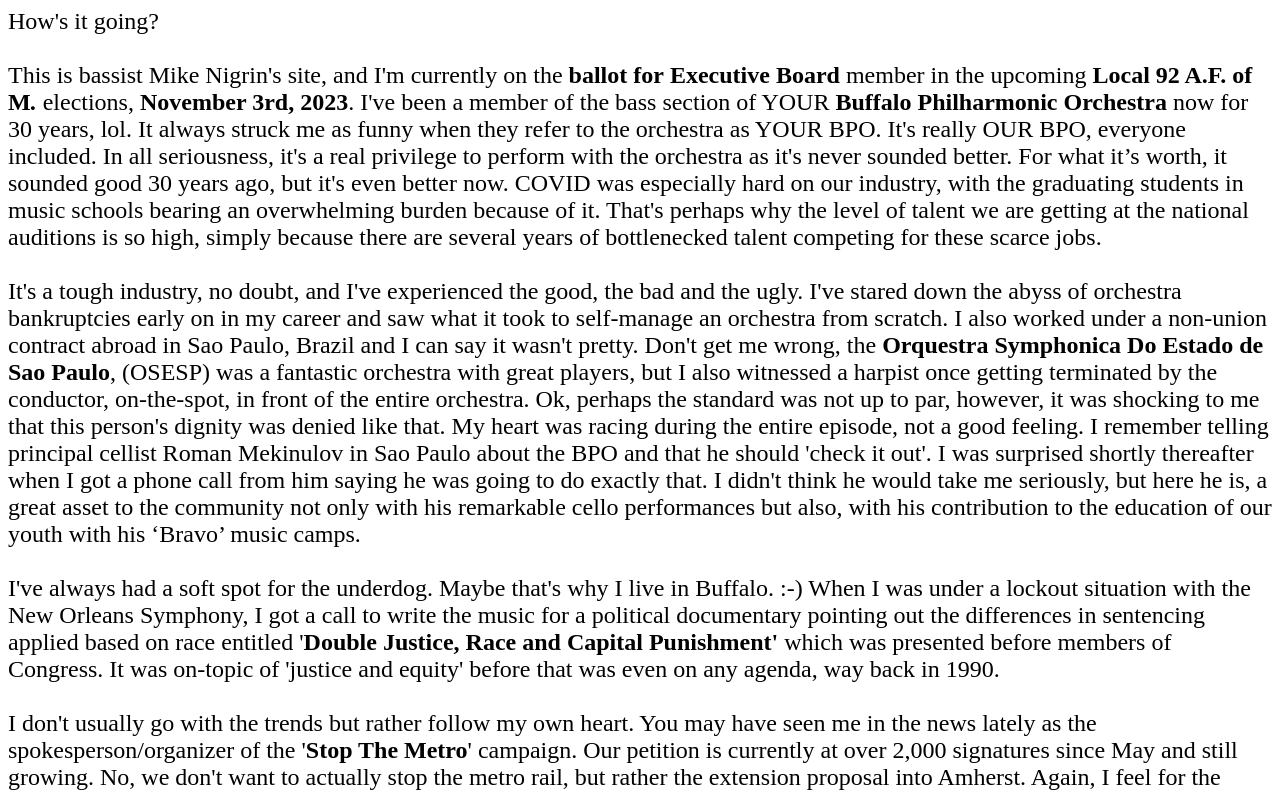
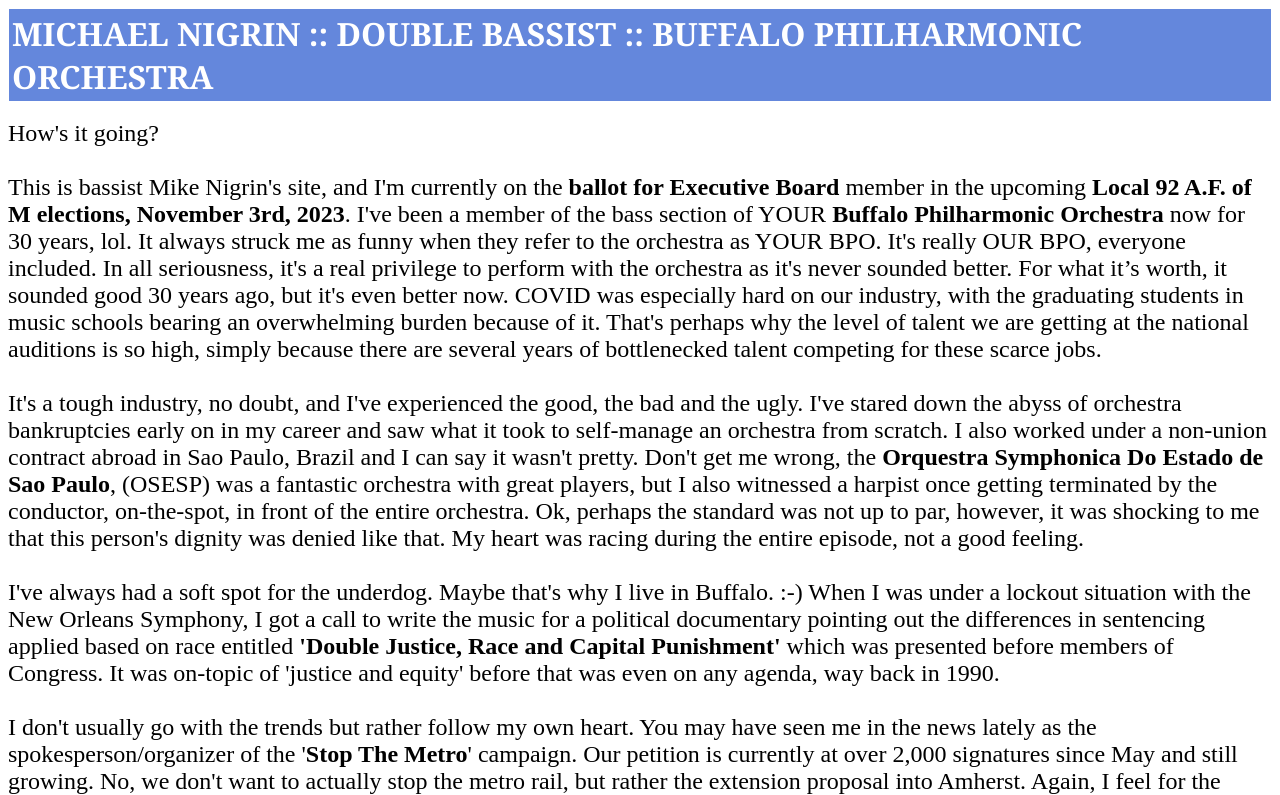
Before and after one commit to mnigrin/mnigrin.github.io, a plain HTML site: page index.html in a window 1280 px wide. Shown: the top 795 px of the page. Drawn offline with Linux system fonts and the light colour scheme.

Commit message:
Update index.html

```diff
--- a/index.html
+++ b/index.html
@@ -1,70 +1,45 @@
 <html>
-  <head>
+  <head> </head>
+  <body>
+  <table border="0" cellpadding="3" cellspacing="1" width="100%" bgcolor="white">
+		<tr>
+			<td colspan="4" bgcolor="#6487dc">
+			<font face="Georgia" size="6" color="#ffffff">
+				<b>MICHAEL NIGRIN :: DOUBLE BASSIST :: BUFFALO PHILHARMONIC ORCHESTRA</b>
+			</font>
+			</td>
+		</tr>
+   </table>
 
-  </head>
-  <body>
-    <font size="5">How's it going?<br><br>This
-    is bassist Mike Nigrin's site, and I'm currently on the <b>ballot
-    for</b> <b>Executive Board</b> member in the upcoming <b>Local 92 A.F. of M<i>.</i></b>
-    elections, <b>November 3rd, 2023</b>. I've been a member of the bass
-    section of YOUR <b>Buffalo Philharmonic Orchestra</b> now for 30 years,
-    lol. It always struck me as funny when they refer to the orchestra as YOUR
-    BPO. It's really OUR BPO, everyone included. In all seriousness, it's a
-    real privilege to perform with the orchestra as it's never sounded better.
-    For what it&#8217;s worth, it sounded good 30 years ago, but it's even better
-    now. COVID was especially hard on our industry, with the graduating
-    students in music schools bearing an overwhelming burden because of it.
-    That's perhaps why the level of talent we are getting at the national
-    auditions is so high, simply because there are several years of
-    bottlenecked talent competing for these scarce jobs.<br><br>It's a tough
-    industry, no doubt, and I've experienced the good, the bad and the ugly.
-    I've stared down the abyss of orchestra bankruptcies early on in my career
-    and saw what it took to self-manage an orchestra from scratch. I also
-    worked under a non-union contract abroad in Sao Paulo, Brazil and I can
-    say it wasn't pretty. Don't get me wrong, the <b>Orquestra Symphonica Do
-    Estado de Sao Paulo</b>, (OSESP) was a fantastic orchestra with great
-    players, but I also witnessed a harpist once getting terminated by the
-    conductor, on-the-spot, in front of the entire orchestra. Ok, perhaps the
-    standard was not up to par, however, it was shocking to me that this
-    person's dignity was denied like that. My heart was racing during the
-    entire episode, not a good feeling. I remember telling principal cellist
-    Roman Mekinulov in Sao Paulo about the BPO and that he should 'check it
-    out'. I was surprised shortly thereafter when I got a phone call from him
-    saying he was going to do exactly that. I didn't think he would take me
-    seriously, but here he is, a great asset to the community not only with
-    his remarkable cello performances but also, with his contribution to the
-    education of our youth with his &#8216;Bravo&#8217; music camps.<br><br>I've
-    always had a soft spot for the underdog. Maybe that's why I live in
-    Buffalo. :-) When I was under a lockout situation with the New Orleans
-    Symphony, I got a call to write the music for a political documentary
-    pointing out the differences in sentencing applied based on race entitled '<b>Double
-    Justice, Race and Capital Punishment'</b> which was presented before
-    members of Congress. It was on-topic of 'justice and equity' before that
-    was even on any agenda, way back in 1990.<br><br>I don't usually go with
-    the trends but rather follow my own heart. You may have seen me in the
-    news lately as the spokesperson/organizer of the '<b>Stop The Metro</b>'
-    campaign. Our petition is currently at over 2,000 signatures since May and
-    still growing. No, we don't want to actually stop the metro rail, but
-    rather the extension proposal into Amherst. Again, I feel for the
-    community and the destruction that it would bring to home and businesses
-    along the route of the proposed rail. I see the lack or ridership that
-    currently exists and also recognize that big influences are pushing for
-    those short-term federal dollars, and the little folks (area family-owned
-    businesses) would get crushed and county residents levied with more
-    transit taxes long-term, even though there isn't a demonstrable need for
-    rail and expanded bus would serve the community just fine. I've gotten
-    emails threatening physical violence and have been called derogatory names
-    publicly, all on account of this. CRAZY!<br><br>I'm also on my HOA board
-    of 82 units. I always 'listen' to our community members and give them the
-    benefit of the doubt until proven otherwise, and understand the importance
-    of coming to consensus and being amenable all through the process, but
-    also not shy to call someone or something out.<br><br>I have three
-    advanced education degrees, two in music performance, and one in computer
-    engineering and run my own data mining business on top of performing with
-    the Buffalo Philharmonic as well as the Sarasota Orchestra (part time).<br><br>If
-    there's any issues that concern you about OUR Local, or have questions, or
-    just want to chat, please feel free to send an email
-    using the contact info down below my signature.<br><br>Thanks for reading,
-    and all the best!<br><br>Regards,<br><b>Michael Nigrin<br>mnigrin@michaelnigrin.info</b></font><br><br><img height="245" width="400" src="mikeperf.jpg">
+     <br>
+    <font size="5">
+    How's it going?
+    <br><br>
+    This is bassist Mike Nigrin's site, and I'm currently on the <b>ballot for Executive Board</b> member in the upcoming <b>Local 92 A.F. of M elections, November 3rd, 2023</b>. I've been a member of the bass section of YOUR <b>Buffalo Philharmonic Orchestra</b> now for 30 years, lol. It always struck me as funny when they refer to the orchestra as YOUR BPO. It's really OUR BPO, everyone included. In all seriousness, it's a real privilege to perform with the orchestra as it's never sounded better. For what it&#8217;s worth, it sounded good 30 years ago, but it's even better now. COVID was especially hard on our industry, with the graduating students in music schools bearing an overwhelming burden because of it. That's perhaps why the level of talent we are getting at the national auditions is so high, simply because there are several years of bottlenecked talent competing for these scarce jobs.
+    <br><br>
+     It's a tough industry, no doubt, and I've experienced the good, the bad and the ugly. I've stared down the abyss of orchestra bankruptcies early on in my career and saw what it took to self-manage an orchestra from scratch. I also worked under a non-union contract abroad in Sao Paulo, Brazil and I can say it wasn't pretty. Don't get me wrong, the <b>Orquestra Symphonica Do Estado de Sao Paulo</b>, (OSESP) was a fantastic orchestra with great players, but I also witnessed a harpist once getting terminated by the conductor, on-the-spot, in front of the entire orchestra. Ok, perhaps the standard was not up to par, however, it was shocking to me that this person's dignity was denied like that. My heart was racing during the entire episode, not a good feeling.
+     <br><br>
+
+      I've always had a soft spot for the underdog. Maybe that's why I live in Buffalo. :-) When I was under a lockout situation with the New Orleans Symphony, I got a call to write the music for a political documentary pointing out the differences in sentencing applied based on race entitled <b>'Double Justice, Race and Capital Punishment'</b> which was presented before members of Congress. It was on-topic of 'justice and equity' before that was even on any agenda, way back in 1990.
+      <br><br>
+
+      I don't usually go with the trends but rather follow my own heart. You may have seen me in the news lately as the spokesperson/organizer of the '<b>Stop The Metro</b>' campaign. Our petition is currently at over 2,000 signatures since May and still growing. No, we don't want to actually stop the metro rail, but rather the extension proposal into Amherst. Again, I feel for the community and the destruction that it would bring to home and businesses along the route of the proposed rail. I see the lack or ridership that currently exists and also recognize that big influences are pushing for those short-term federal dollars, and the little folks (area family-owned businesses) would get crushed and county residents levied with more transit taxes long-term, even though there isn't a demonstrable need for rail and expanded bus would serve the community just fine. I've gotten emails threatening physical violence and have been called derogatory names publicly, all on account of this. CRAZY!
+      <br><br>
+
+      I'm also on my HOA board of 82 units. I always 'listen' to our community members and give them the benefit of the doubt until proven otherwise, and understand the importance of coming to consensus and being amenable all through the process, but also not shy to call someone or something out.
+      <br><br>
+
+      I have three advanced education degrees, two in music performance, and one in computer engineering and run my own data mining business on top of performing with the Buffalo Philharmonic as well as the Sarasota Orchestra (part time).<br /><br />If there's any issues that concern you about OUR Local, or have questions, or just want to chat, please feel free to send an email using the contact info down below my signature.
+      <br><br>
+
+      Thanks for reading, and all the best!
+      <br><br>
+
+      Regards,<br>
+      <b>Michael Nigrin<br>
+      mnigrin@michaelnigrin.info</b> </font>
+      <br><br>
+
+      <img height="245" width="400" src="mikeperf.jpg" />
   </body>
 </html>
```
